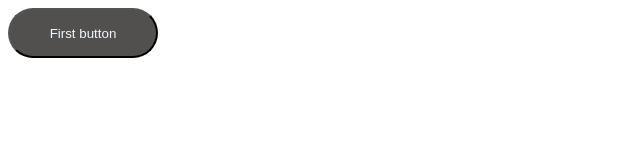
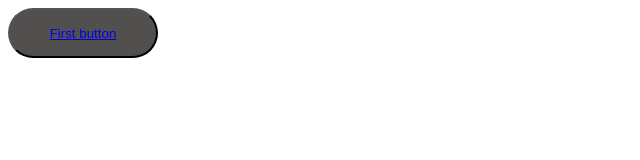
Before and after one commit to arafat-mubin/profile, a plain HTML site: page index1.html in a window 1280 px wide. Shown: the full height of the page, 0-640 px from the left. Drawn offline with Linux system fonts and the light colour scheme.

Commit message:
Update index1.html

```diff
--- a/index1.html
+++ b/index1.html
@@ -7,7 +7,7 @@
     <link rel="stylesheet" href="style.css">
 </head>
 <body>
-    <button id="id-btn1" class="cls-btn" >First button</button>
+    <button id="id-btn1" class="cls-btn" ><a href="main.html">First button</a></button>
     <!-- <button id="id-btn2" class="cls-btn" >Second button</button>
     <button id="id-btn3" class="cls-btn" >Third button</button> -->
 
```
